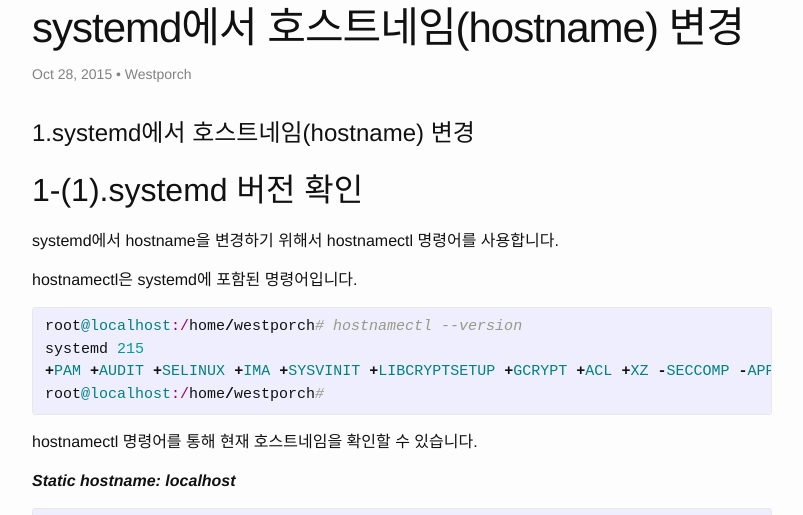
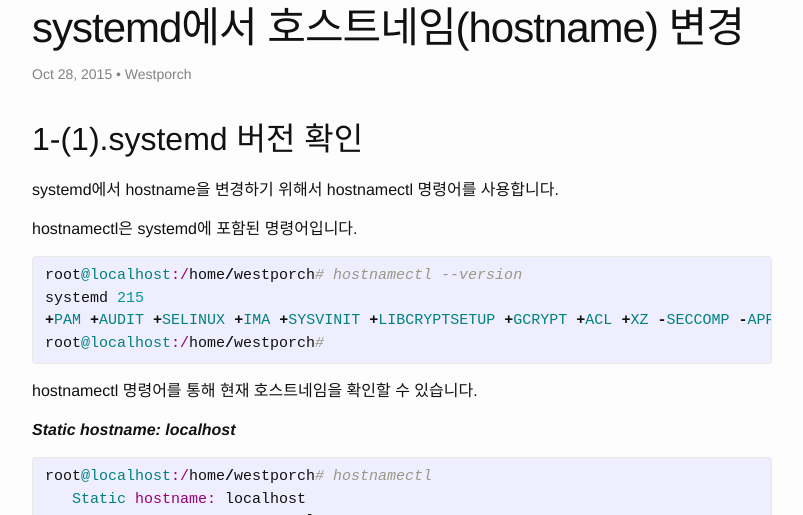
Before and after one commit to debianusers/debianusers.github.io, a Jekyll site: the page built from _posts/2015-10-28-Change-the-hostname.markdown, in a window 1280 px wide and 900 px high, cut to the strip 385-900 px from the top of the window. Shown: the whole strip, without its empty margins (238-1041 px from the left). Built offline with Jekyll 4.4.1, drawn with Linux system fonts in a browser that asks for light colours; comment, search, counter and statistics services are not loaded.

Commit message:
불필요한 제목 삭제

```diff
--- a/_posts/2015-10-28-Change-the-hostname.markdown
+++ b/_posts/2015-10-28-Change-the-hostname.markdown
@@ -3,10 +3,6 @@
 title: "systemd에서 호스트네임(hostname) 변경"
 author: Westporch
 ---
-
-1.systemd에서 호스트네임(hostname) 변경
-======================================
-
 
 1-(1).systemd 버전 확인
 -----------------
```
